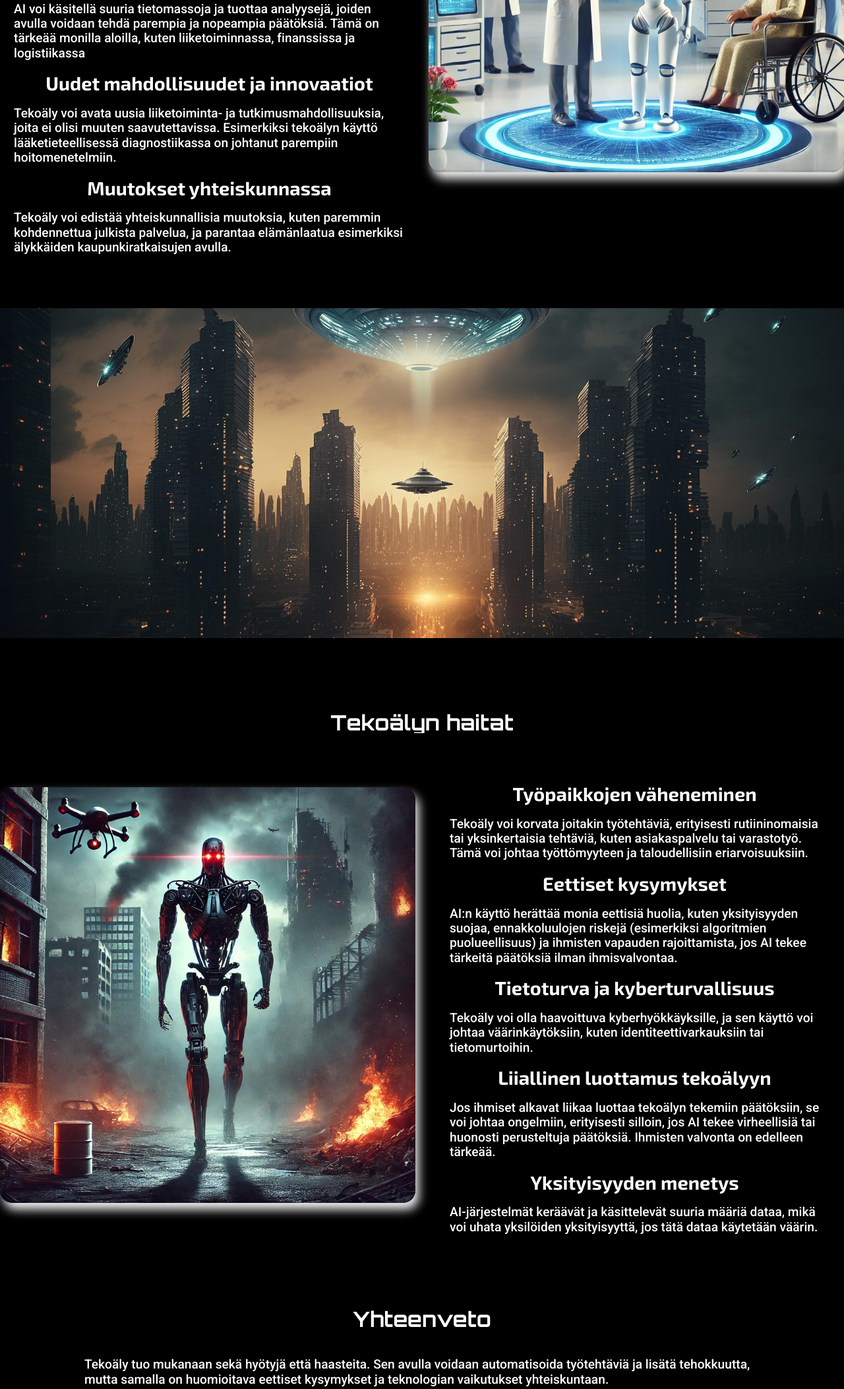
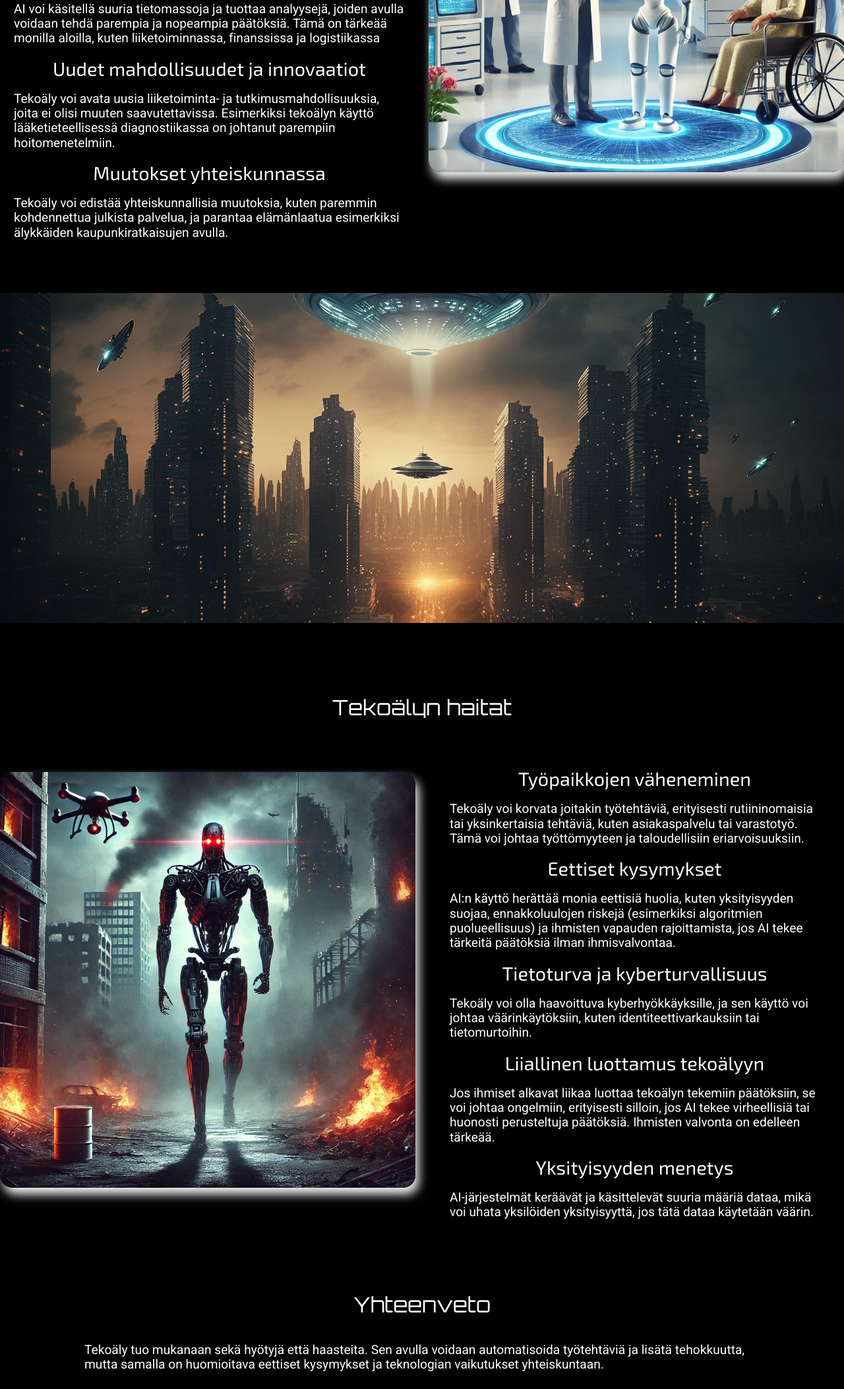
Before and after one commit to henkilot/AI, a plain HTML site: page hyodyt-ja-haitat.html in a window 1280 px wide. Shown: the part 585-2690 px from the top of the page at 66% size. Drawn offline with Linux system fonts and the light colour scheme.

Commit message:
Boldaukset pois hyödyt haitat teksteistä ja footerin sähköpostilinkin väri vaihdettu valkoiseksi.

```diff
--- a/css/footer.css
+++ b/css/footer.css
@@ -36,7 +36,7 @@
 }
 
 .footer-section a {
-    color: #046bf3;
+    color: white;
     text-decoration: none;
 }
 
--- a/css/hyodyt_ja_haitat.css
+++ b/css/hyodyt_ja_haitat.css
@@ -25,7 +25,6 @@ body {
 .h1 {
   font-family: "Orbitron", sans-serif;
   font-size: 2rem;
-  font-weight: bold;
   text-align: center;
   margin-top: 7rem;
   margin-bottom: 40px;
@@ -99,7 +98,6 @@ body {
 .paragraph-container-h3 {
     text-align: center;
     font-size: 1.8rem;
-    font-weight: 700;
     margin: 20px;
     font-family: "Exo 2", sans-serif;
 }
@@ -107,7 +105,6 @@ body {
 .paragraph-container p {
     font-family: "Roboto", sans-serif;
     font-size: 1.2rem;
-    font-weight: 500;
     line-height: 1.4rem;
     margin-left: 1rem;
     margin-right: 1rem;
@@ -170,7 +167,6 @@ body {
 .paragraph-container-right p {
     font-family: "Roboto", sans-serif;
     font-size: 1.2rem;
-    font-weight: 500;
     line-height: 1.4rem;
     margin-left: 1rem;
     margin-right: 1rem;
@@ -192,8 +188,7 @@ body {
 
 .centered-text-container p {
     font-family: "Roboto", sans-serif;
-     font-size: 1.2rem;
-    font-weight: 500;
+    font-size: 1.2rem;
     line-height: 1.4rem;
 }
 /*Yhteenveto loppuu*/
```
